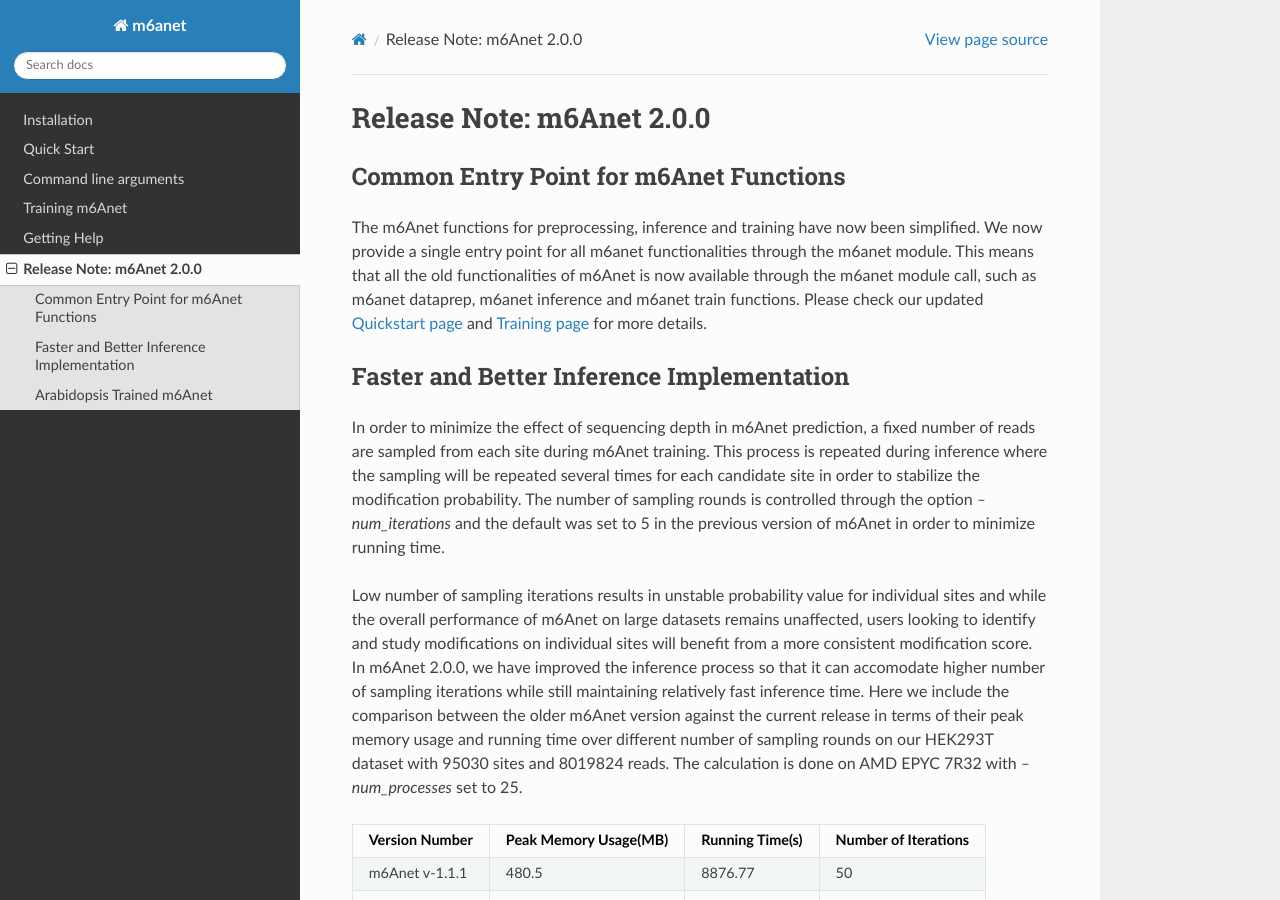
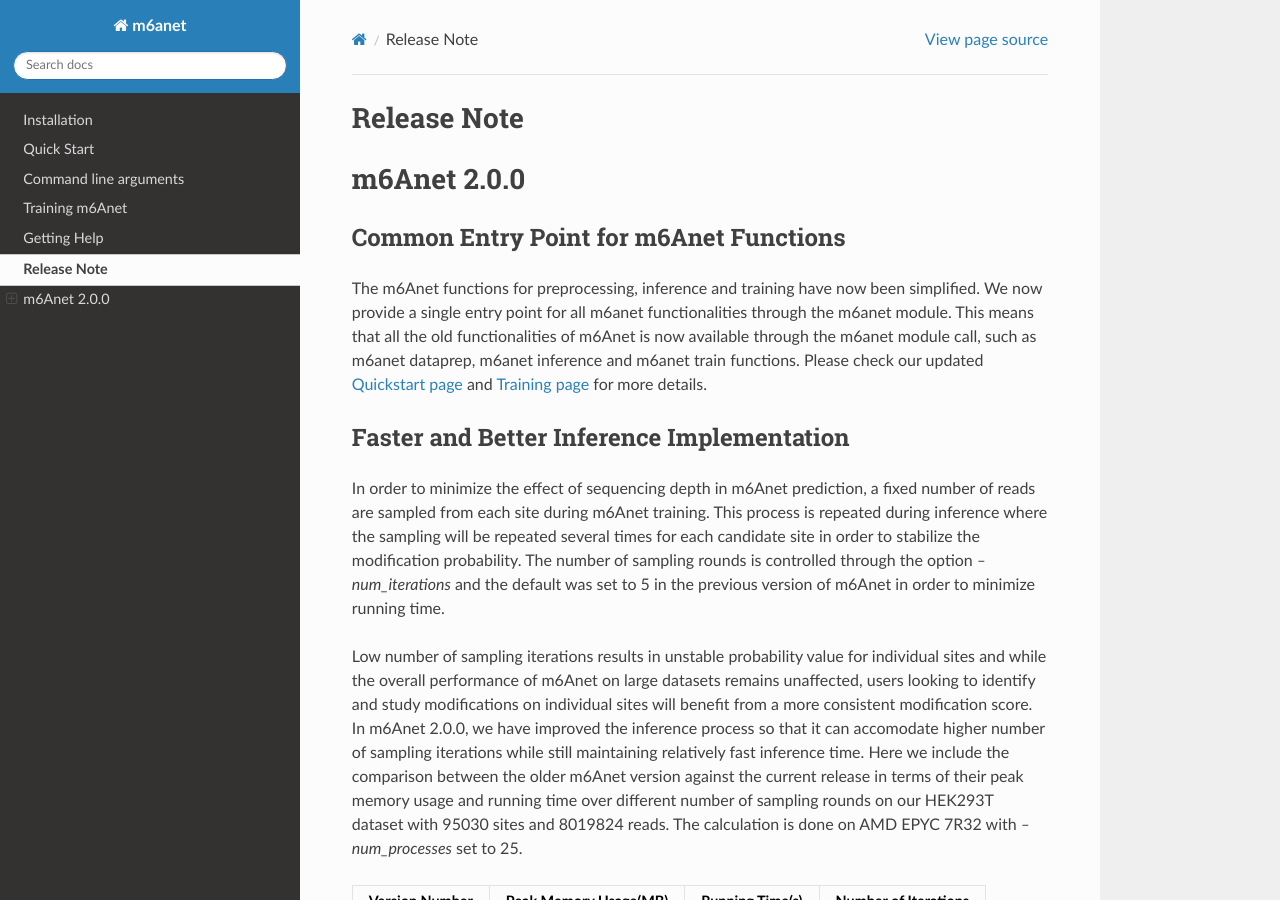
Before and after one commit to GoekeLab/m6anet, a Sphinx documentation site: the page built from docs/source/patch_notes.rst, in a window 1280 px wide and 900 px high. Built offline with Sphinx 7.4.7 and the Read the Docs theme 2.0.0, drawn with Linux system fonts in a browser that asks for light colours.

```diff
--- a/docs/source/patch_notes.rst
+++ b/docs/source/patch_notes.rst
@@ -1,9 +1,12 @@
 .. _patch_notes:
 
 **************************
-Release Note: m6Anet 2.0.0
+Release Note
 **************************
 
+*************
+m6Anet 2.0.0
+*************
 
 Common Entry Point for m6Anet Functions
 #######################################
```
Also changed, not shown: docs/source/_images/m6anet_virc_roc_pr.png.
